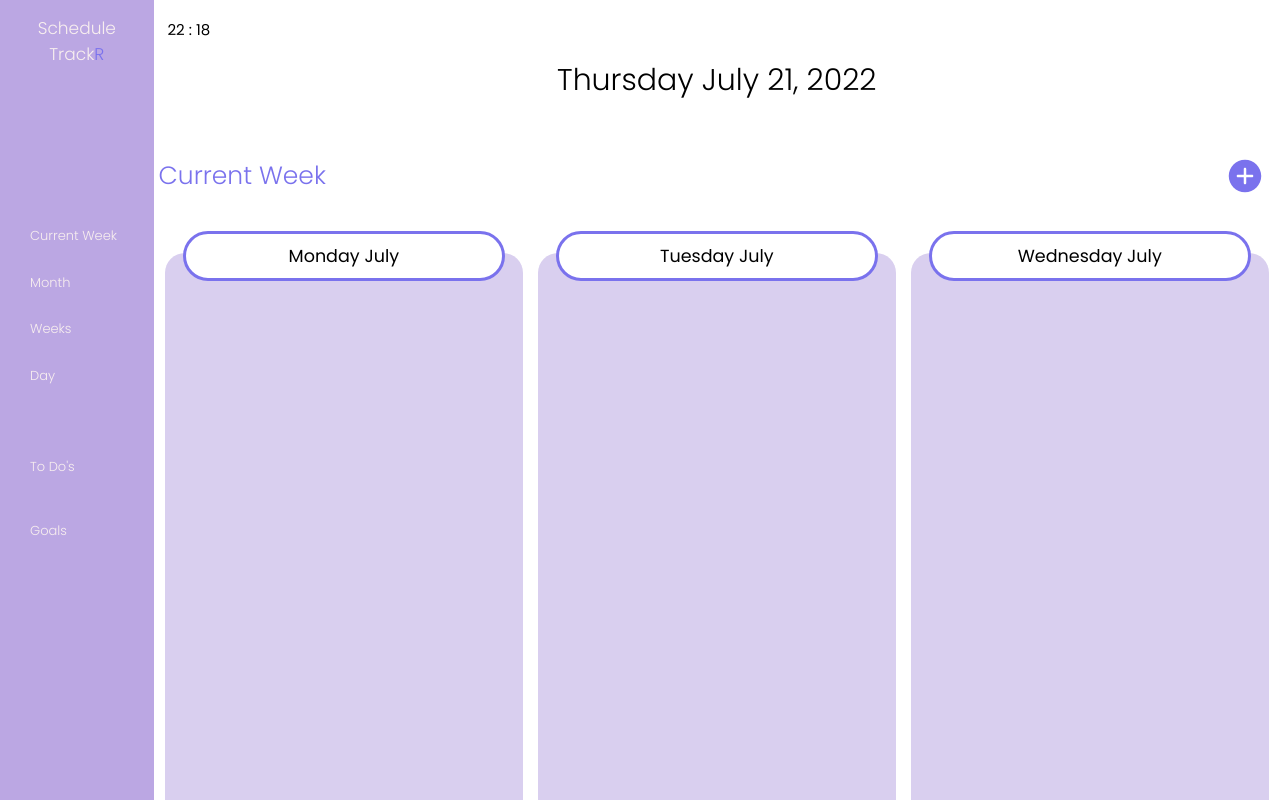
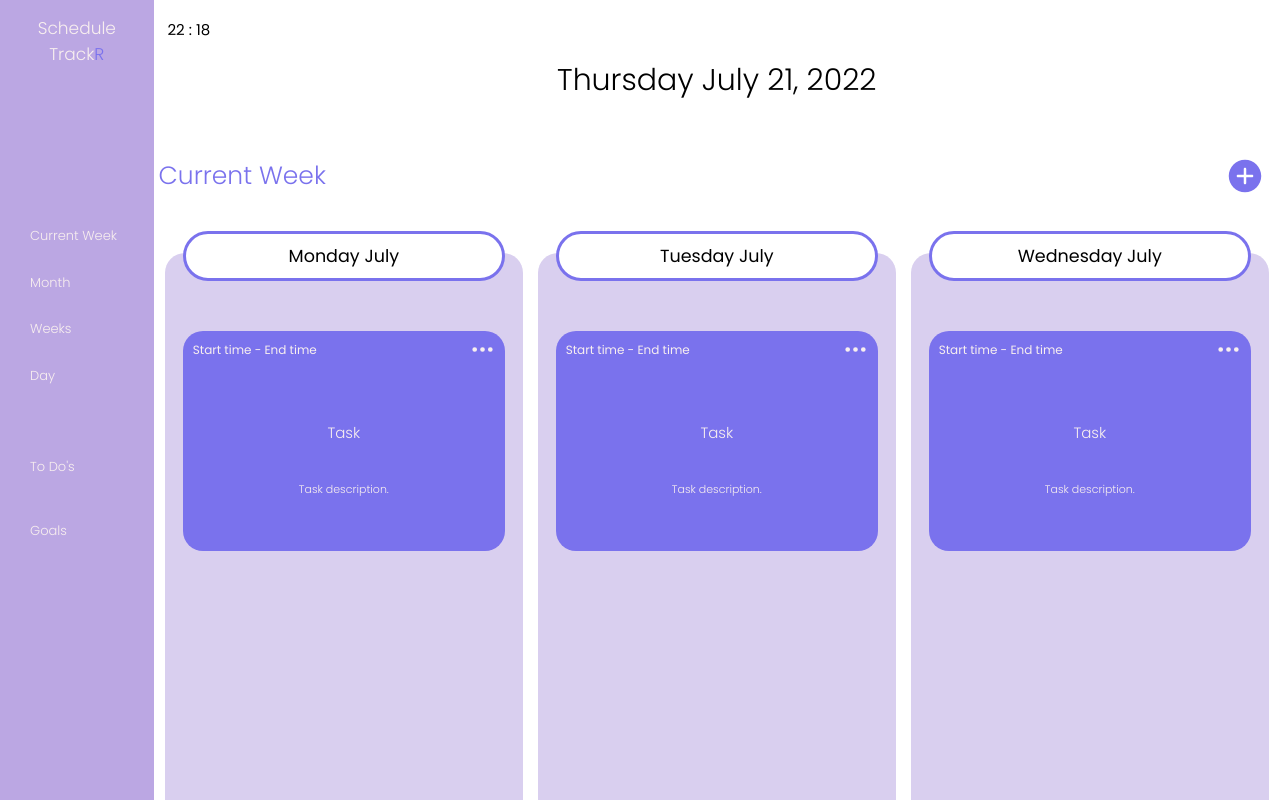
Before and after one commit to David-Henery4/Schedule-TrackR, a React (Create React App) app: page /week in a window 1280 px wide. Built offline with nearby package versions, Linux system fonts and the light colour scheme.

Commit message:
schedule data sort & default data

```diff
--- a/src/components/DayWeekForm.js
+++ b/src/components/DayWeekForm.js
@@ -96,7 +96,7 @@ useEffect(() => {
             <input
               id="dw__time-input--start"
               name="dw__time-input--start"
-              type="text"
+              type="time"
               value={startTime}
               onChange={(e) => {setStartTime(e.target.value)}}
             />
@@ -107,7 +107,7 @@ useEffect(() => {
             <input
               id="dw__time-input--end"
               name="dw__time-input--end"
-              type="text"
+              type="time"
               value={endTime}
               onChange={(e) => {
                 setEndTime(e.target.value)
--- a/src/data/defaultWeekData.js
+++ b/src/data/defaultWeekData.js
@@ -1,39 +1,75 @@
+
+const settingWeek = () => {
+  const weekDates = []
+  for (let i = 1; i < 8; i++){
+    const mondayDate = new Date().getDate() - new Date().getDay() + i;
+    const fullMondayDate = new Date(
+      new Date().getFullYear(),
+      new Date().getMonth(),
+      mondayDate
+      );
+      weekDates.push(+fullMondayDate)
+    }
+  return weekDates
+}
+
+
 const defaultWeekData = [
   {
     id: 1,
-    dateStamp: +new Date(2022, 6, 25),
-    startTime: "09:00",
-    endTime: "10:00",
-    taskTitle: "start working out",
-    taskDesc:
-      "lorem ipsum dolor sit amet consector elit sint magni, quis volupate. eum haram quidem et moollitia animir rem volupatates.",
+    dateStamp: settingWeek()[0],
+    startTime: "Start time",
+    endTime: "End time",
+    taskTitle: "Task",
+    taskDesc: "Task description.",
   },
   {
     id: 2,
-    dateStamp: +new Date(2022, 6, 26),
-    startTime: "10:00",
-    endTime: "12:00",
-    taskTitle: "work",
-    taskDesc:
-      "lorem ipsum dolor sit amet consector elit sint magni, quis volupate. eum haram quidem et moollitia animir rem volupatates.",
+    dateStamp: settingWeek()[1],
+    startTime: "Start time",
+    endTime: "End time",
+    taskTitle: "Task",
+    taskDesc: "Task description.",
   },
   {
     id: 3,
-    dateStamp: +new Date(2022, 6, 25),
-    startTime: "12:00",
-    endTime: "13:00",
-    taskTitle: "lunch",
-    taskDesc:
-      "lorem ipsum dolor sit amet consector elit sint magni, quis volupate. eum haram quidem et moollitia animir rem volupatates.",
+    dateStamp: settingWeek()[2],
+    startTime: "Start time",
+    endTime: "End time",
+    taskTitle: "Task",
+    taskDesc: "Task description.",
   },
   {
     id: 4,
-    dateStamp: +new Date(2022, 6, 25),
-    startTime: "13:00",
-    endTime: "16:30",
-    taskTitle: "work",
-    taskDesc:
-      "lorem ipsum dolor sit amet consector elit sint magni, quis volupate. eum haram quidem et moollitia animir rem volupatates.",
+    dateStamp: settingWeek()[3],
+    startTime: "Start time",
+    endTime: "End time",
+    taskTitle: "Task",
+    taskDesc: "Task description.",
+  },
+  {
+    id: 5,
+    dateStamp: settingWeek()[4],
+    startTime: "Start time",
+    endTime: "End time",
+    taskTitle: "Task",
+    taskDesc: "Task description.",
+  },
+  {
+    id: 6,
+    dateStamp: settingWeek()[5],
+    startTime: "Start time",
+    endTime: "End time",
+    taskTitle: "Task",
+    taskDesc: "Task description.",
+  },
+  {
+    id: 7,
+    dateStamp: settingWeek()[6],
+    startTime: "Start time",
+    endTime: "End time",
+    taskTitle: "Task",
+    taskDesc: "Task description.",
   },
 ];
 
--- a/src/pages/currentDay.js
+++ b/src/pages/currentDay.js
@@ -36,8 +36,8 @@ export const CurrentDay = () => {
   const todayActivities = () => {
     const scheduleData = scheduleOverallData.slice()
     const currentActivities = scheduleData.filter((a) => a.dateStamp === tempDate)
-    console.log(scheduleData)
-    console.log(currentActivities)
+    // console.log(scheduleData)
+    // console.log(currentActivities)
     setTodaysActivities(currentActivities)
   }
   //
--- a/src/pages/week.js
+++ b/src/pages/week.js
@@ -47,12 +47,14 @@ export const Week = () => {
                   {day} {date}
                 </h3>
               </div>
-              {scheduleOverallData.map((t) => {
+              {scheduleOverallData.length < 1 ? defaultWeekData.map((t) => {
                 const { id, dateStamp } = t;
-                console.log(weekDateStamp);
-                console.log(dateStamp);
                 if (weekDateStamp === dateStamp){
-                  console.log("true")
+                  return <WeekDay key={id} {...t} />;
+                }
+              }) : scheduleOverallData.map((t) => {
+                const { id, dateStamp } = t;
+                if (weekDateStamp === dateStamp){
                   return <WeekDay key={id} {...t} />;
                 }
               })}
--- a/src/reducer/scheduleReducer.js
+++ b/src/reducer/scheduleReducer.js
@@ -37,7 +37,7 @@ const scheduleReducer = (state, action) => {
     const newItem = action.payload;
     return {
       ...state,
-      scheduleOverallData: [...state.scheduleOverallData, newItem],
+      scheduleOverallData: [...state.scheduleOverallData, newItem].sort((a,b) => (a.startTime > b.startTime) ?  1: -1),
     };
   }
 
--- a/src/sass/components/_day-week-container.scss
+++ b/src/sass/components/_day-week-container.scss
@@ -56,8 +56,8 @@
     &-time-input{
         width: 100%;
         input{
-            // padding: 0.5rem;
-            width: 80%;
+            width: 55%;
+            max-width: 94px;
             margin: 0 auto;
         }
     }
```
